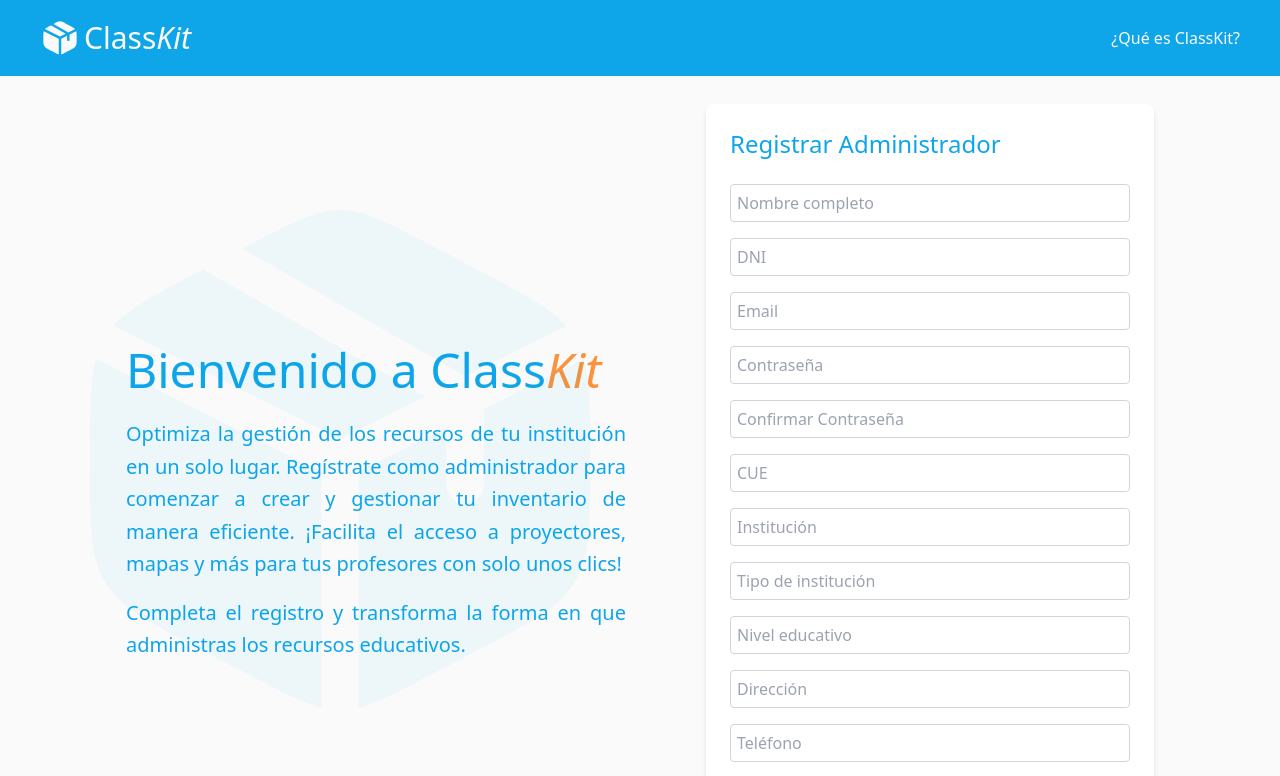
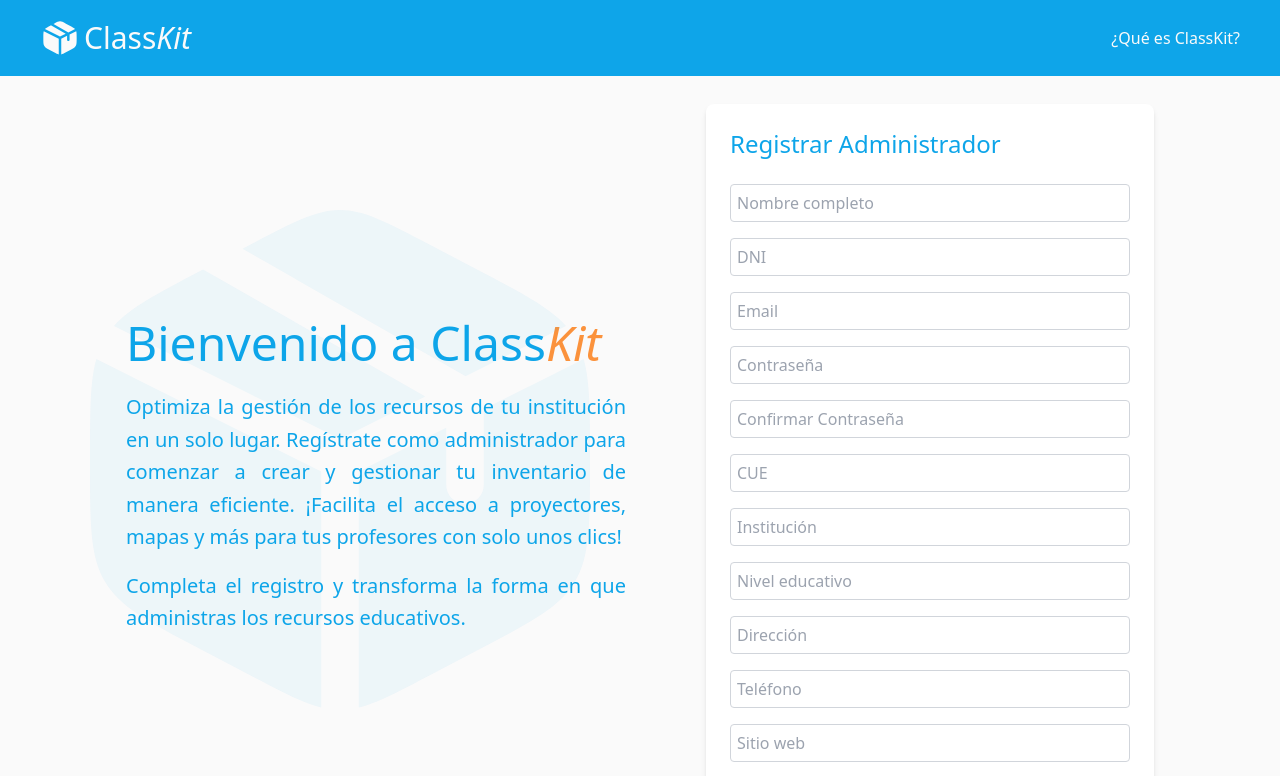
Before and after one commit to PiaCrosa/equipo-c23-99-webapp, a React (Vite) app in the folder frontend/: page /register in a window 1280 px wide. Shown: the top 776 px of the page. Built offline with nearby package versions, Linux system fonts and the light colour scheme.

Commit message:
campos de registro + validation actualizados

```diff
--- a/frontend/src/pages/Register.tsx
+++ b/frontend/src/pages/Register.tsx
@@ -76,7 +76,6 @@
           <input type="password" name="confirmPassword" placeholder="Confirmar Contraseña" className={inputField} onChange={handleChange} />
           <input type="text" name="cue" placeholder="CUE" className={inputField} onChange={handleChange} />
           <input type="text" name="institution" placeholder="Institución" className={inputField} onChange={handleChange} />
-          <input type="text" name="institutionType" placeholder="Tipo de institución" className={inputField} onChange={handleChange} />
           <input type="text" name="educationLevel" placeholder="Nivel educativo" className={inputField} onChange={handleChange} />
           <input type="text" name="address" placeholder="Dirección" className={inputField} onChange={handleChange} />
           <input type="text" name="phone" placeholder="Teléfono" className={inputField} onChange={handleChange} />
--- a/frontend/src/utils/validations.ts
+++ b/frontend/src/utils/validations.ts
@@ -6,7 +6,6 @@
     confirmPassword: string;
     cue: string;
     institution: string;
-    institutionType: string;
     educationLevel: string;
     address: string;
     phone: string;
@@ -42,10 +41,6 @@
       return 'La institución es obligatoria';
     }
 
-    if (!institutionType.trim()) {
-      return 'El tipo de institución es obligatorio';
-    }
-
     if (!educationLevel.trim()) {
       return 'El nivel educativo es obligatorio';
     }
```
